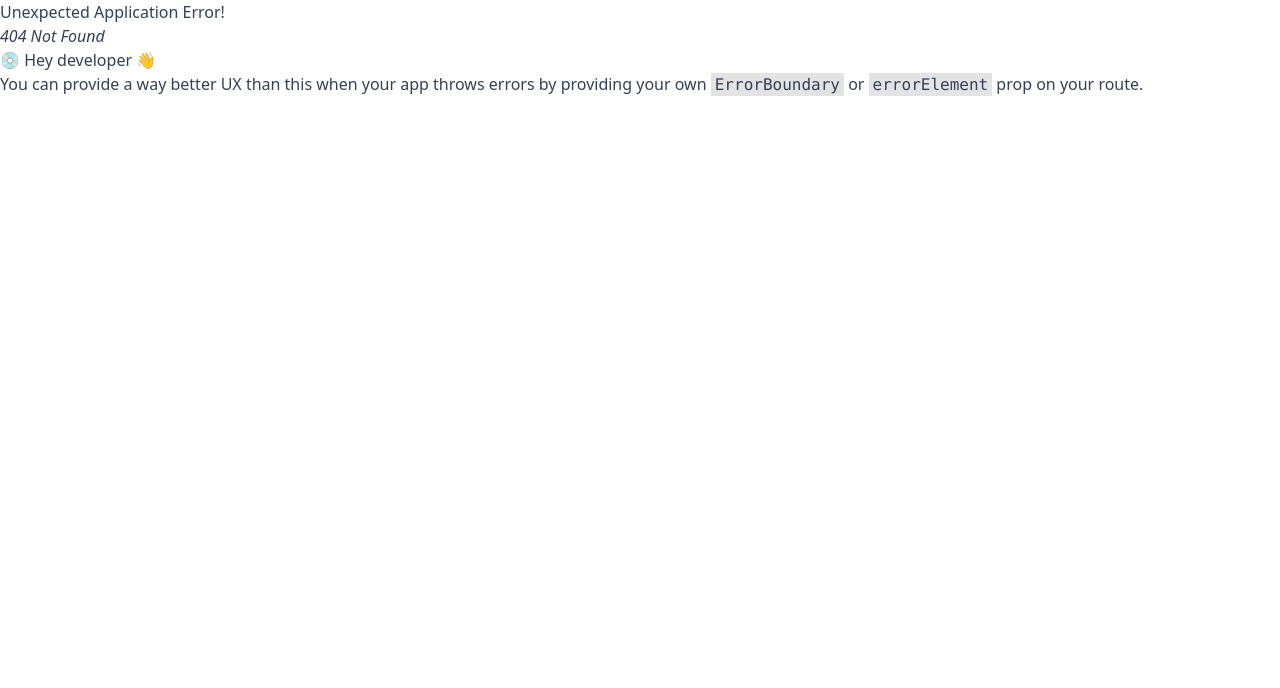
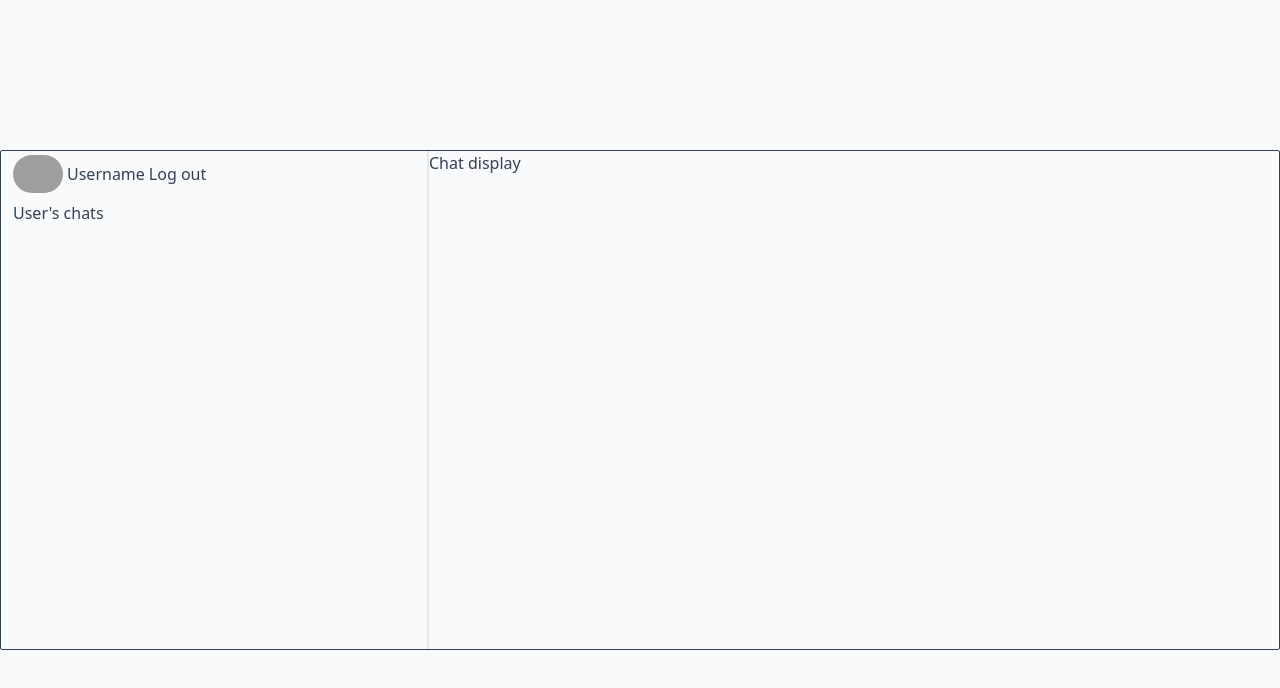
Before and after one commit to nomi589/potato_chat, a React (Vite) app: page /chat in a window 1280 px wide. Before the commit this address had no page. Shown: the top 688 px of the page. Built offline with nearby package versions, Linux system fonts and the light colour scheme; grey boxes are pictures that could not be loaded.

Commit message:
Add path to Chat page and prepare Chat UI skeleton

```diff
--- a/src/App.jsx
+++ b/src/App.jsx
@@ -2,11 +2,13 @@ import { createBrowserRouter, RouterProvider } from "react-router-dom";
 
 import Login from "./pages/Login";
 import Register from "./pages/Register";
+import Chat from "./pages/Chat";
 import "./App.css";
 
 const router = createBrowserRouter([
   { path: "/", element: <Login /> },
   { path: "/register", element: <Register /> },
+  { path: "/chat", element: <Chat /> },
 ]);
 
 export default function App() {
--- /dev/null
+++ b/src/pages/Chat.jsx
@@ -0,0 +1,26 @@
+export default function Chat() {
+  return (
+    <div className="wrapper bg-slate-50 h-screen flex justify-center items-center">
+      <div className="container h-[500px] border border-slate-700 divide-x-2 rounded-sm flex">
+        <section aria-label="side bar" className="basis-1/3">
+          <section className="px-3 py-1 flex items-center gap-1">
+            <img
+              src="https://placeholder.co/100"
+              width={50}
+              height={50}
+              className="rounded-full"
+            />
+            <p>Username</p>
+            <button type="button" aria-label="logout button">
+              Log out
+            </button>
+          </section>
+          <section className="px-3 py-1">User&apos;s chats</section>
+        </section>
+        <section aria-label="chat display" className="basis-2/3">
+          Chat display
+        </section>
+      </div>
+    </div>
+  );
+}
```
